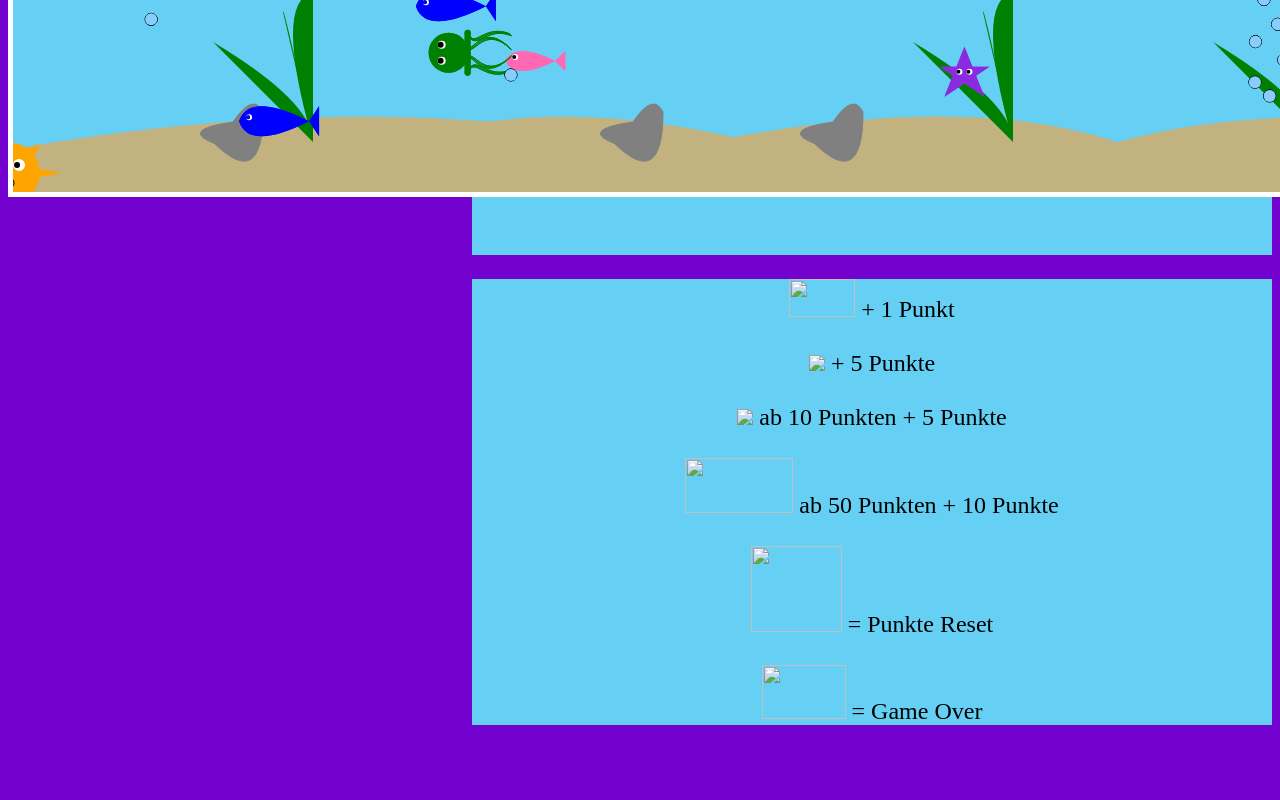
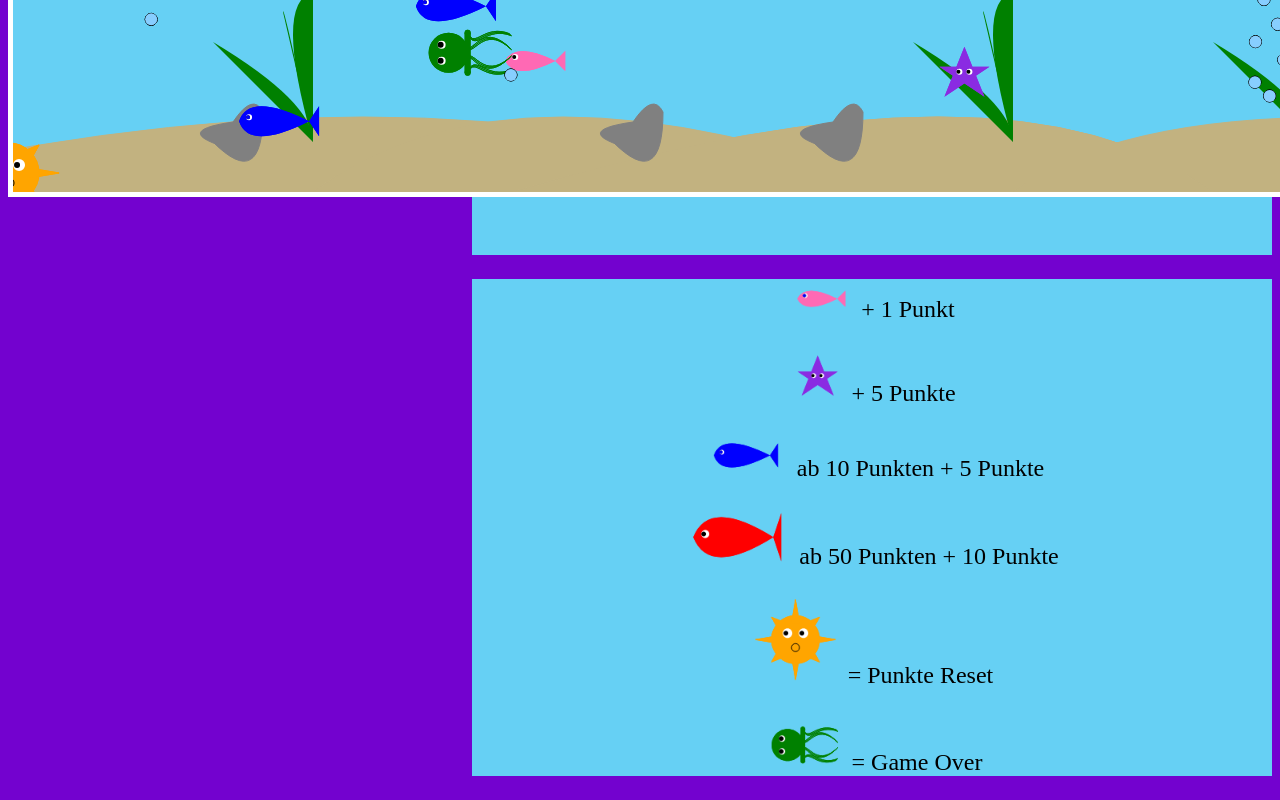
Before and after one commit to MichelOrlik/Bewerbung, a plain HTML site: page index.html in a window 1280 px wide. Shown: the part 774-1574 px from the top of the page. Before the commit the page ends 1523 px from the top, so only its background shows below. Drawn offline with Linux system fonts and the light colour scheme; the site is published under a folder, as on GitHub Pages, so addresses that start at the root find nothing; no server answers.

Commit message:
Update index.html

```diff
--- a/index.html
+++ b/index.html
@@ -30,17 +30,17 @@
 <p>
 
 
-	<div2><img src="/img/pink.png" style="width:66px;height:38px;"> + 1 Punkt <br></div2>
+	<div2><img src="img/pink.png" style="width:66px;height:38px;"> + 1 Punkt <br></div2>
 	<br>
-	<div2><img src="/img/violet.png" style="width:57px;height:51x;"> + 5 Punkte <br></div2>
+	<div2><img src="img/violet.png" style="width:57px;height:51x;"> + 5 Punkte <br></div2>
 	<br>
-	<div2><img src="/img/blau.png" style="width:91px;height:42x;"> ab 10 Punkten + 5 Punkte <br></div2>
+	<div2><img src="img/blau.png" style="width:91px;height:42x;"> ab 10 Punkten + 5 Punkte <br></div2>
 	<br>
-	<div2><img src="/img/rot.png" style="width:108px;height:55px;"> ab 50 Punkten + 10 Punkte <br></div2>
+	<div2><img src="img/rot.png" style="width:108px;height:55px;"> ab 50 Punkten + 10 Punkte <br></div2>
 	<br>
-	<div2><img src="/img/gelb.png" style="width:91px;height:86px;"> = Punkte Reset <br></div2>
+	<div2><img src="img/gelb.png" style="width:91px;height:86px;"> = Punkte Reset <br></div2>
 	<br>
-	<div2><img src="/img/gruen.png" style="width:84px;height:54px;"> = Game Over <br></div2>
+	<div2><img src="img/gruen.png" style="width:84px;height:54px;"> = Game Over <br></div2>
 
 
 </p>
```
